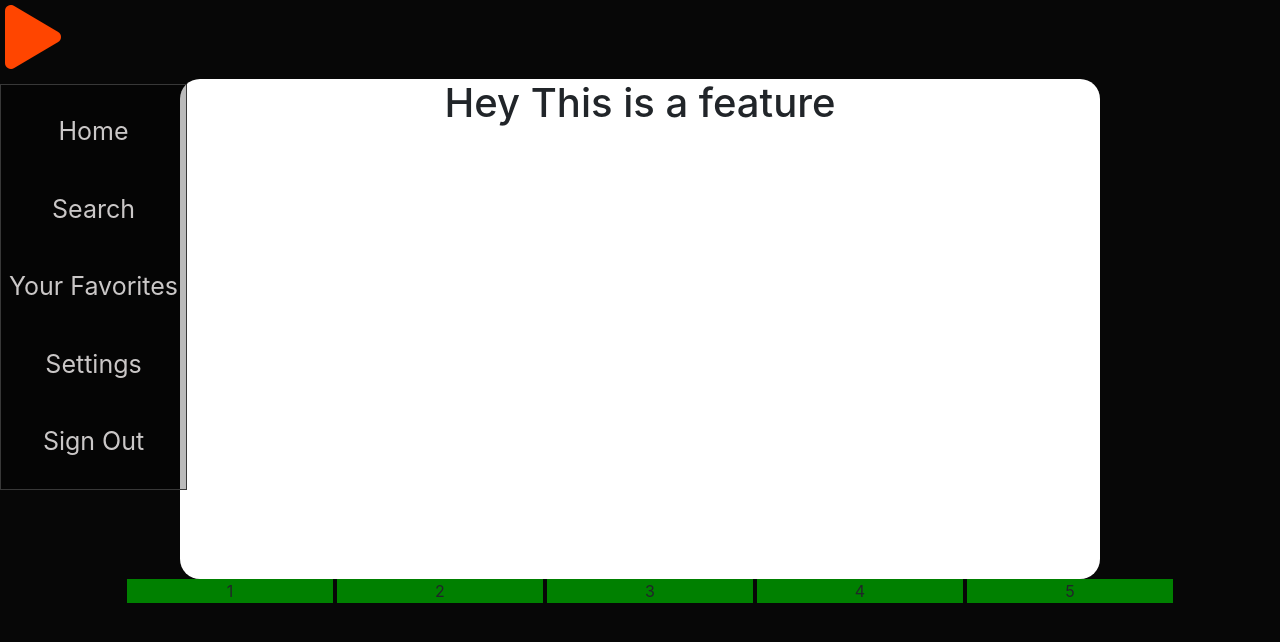
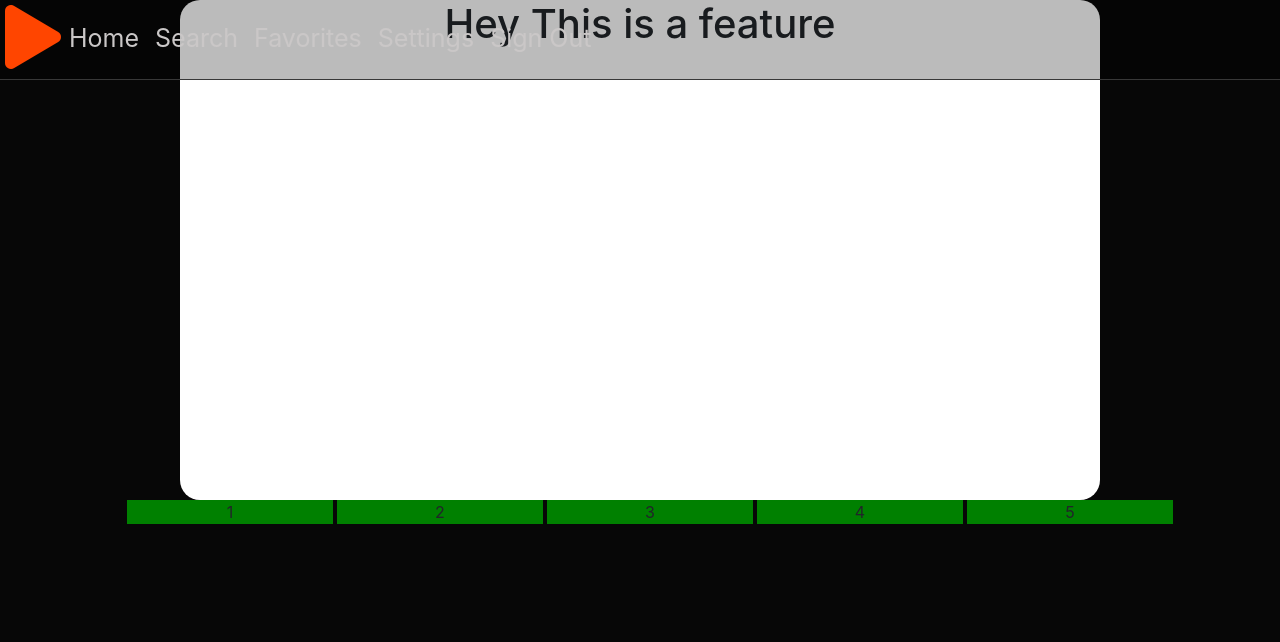
Before and after one commit to MBarbone/videoApp, a React (Create React App) app: page / in a window 1280 px wide. Shown: the top 642 px of the page. Built offline with nearby package versions, Linux system fonts and the light colour scheme.

Commit message:
Rename nav bar, move nav bar to top instead of left side. Redesign app layout

```diff
--- a/src/components/NavBar/index.js
+++ b/src/components/NavBar/index.js
@@ -3,15 +3,13 @@ import "./style.css";
 
 function NavBar() {
   return (
-    <div className="nav-container">
+    <div className="nav">
       <i className="fas fa-play fa-4x" />
-      <div className="sidenav">
-        <a href="#home">Home</a>
-        <a href="#search">Search</a>
-        <a href="#notifications">Your Favorites</a>
-        <a href="#settings">Settings</a>
-        <a href="#signOut">Sign Out</a>
-      </div>
+      <a href="#home">Home</a>
+      <a href="#search">Search</a>
+      <a href="#favorites">Favorites</a>
+      <a href="#settings">Settings</a>
+      <a href="#signOut">Sign Out</a>
     </div>
   );
 }
--- a/src/components/NavBar/style.css
+++ b/src/components/NavBar/style.css
@@ -1,11 +1,9 @@
-.sidenav-container {
+.nav {
   position: fixed;
   z-index: 1;
-  left: 0px;
   background: rgba(0, 0, 0, 0.267);
-  overflow-x: hidden;
-  padding: 8px 0;
-  text-align: center;
+  border-bottom: 0.5px solid rgb(56, 56, 56);
+  width: 100%;
 }
 
 .fa-play {
@@ -13,26 +11,13 @@
   color: orangered;
 }
 
-.sidenav {
-  position: fixed;
-  z-index: 1;
-  margin-top: 5px;
-  left: 0px;
-  background: rgba(0, 0, 0, 0.267);
-  overflow-x: hidden;
-  padding: 8px 0;
-  border: 0.5px solid rgb(56, 56, 56);
-  text-align: center;
-}
-
-.sidenav a {
+.nav a {
   padding: 20px 8px;
   text-decoration: none;
   font-size: 25px;
   color: rgb(202, 199, 199);
-  display: block;
 }
 
-.sidenav a:hover {
+.nav a:hover {
   color: white;
 }
```
